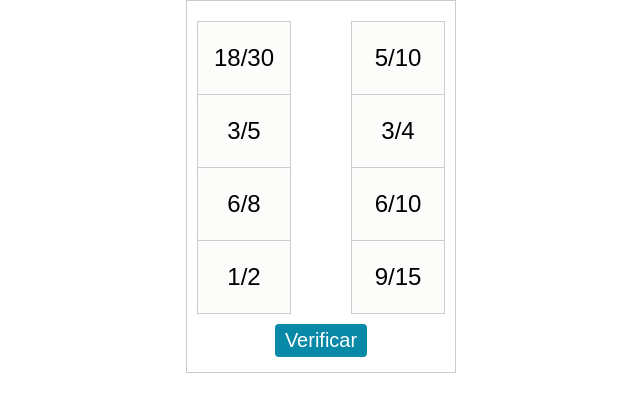
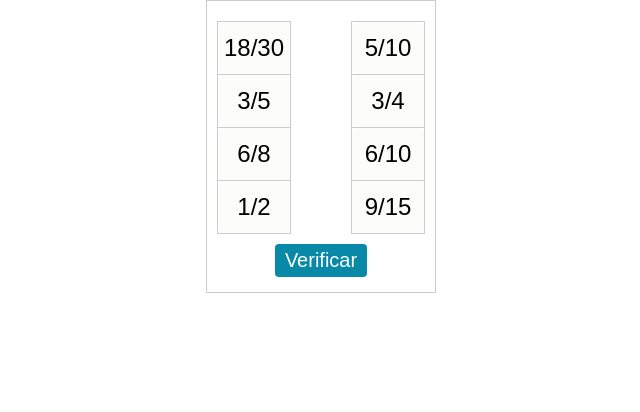
Before and after one commit to nerearodz/mio, a plain HTML site: page index.html in a window 1280 px wide. Shown: the whole page, without its empty margins (319-959 px from the left). Drawn offline with Linux system fonts and the light colour scheme.

Commit message:
Add files via upload

```diff
--- a/index.html
+++ b/index.html
@@ -42,8 +42,8 @@
     }
 
     td {
-      width: 90px;
-      height: 70px;
+      width: 70px;
+      height: 50px;
       background-color: rgb(252, 252, 251);
       border: 1px solid #ccc;
       border-radius: 6px;
```
